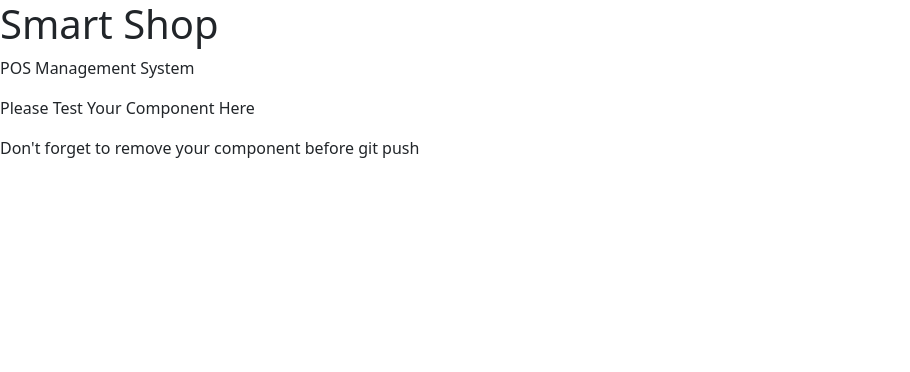
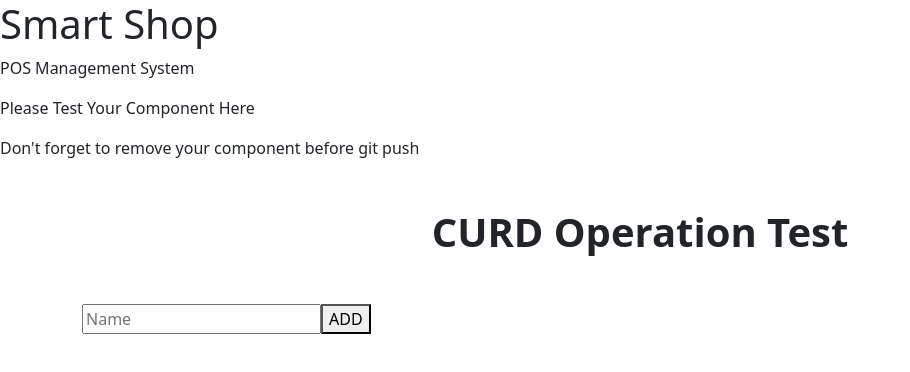
Before and after one commit to imRHB/smart-shop-client, a React (Create React App) app: page / in a window 1280 px wide. Shown: the top 372 px of the page, without its empty margins (0-910 px from the left). Built offline with nearby package versions, Linux system fonts and the light colour scheme.

Commit message:
mui lab package installed

```diff
--- a/package.json
+++ b/package.json
@@ -11,6 +11,7 @@
     "@fortawesome/free-solid-svg-icons": "^6.0.0",
     "@fortawesome/react-fontawesome": "^0.1.17",
     "@mui/icons-material": "^5.3.1",
+    "@mui/lab": "^5.0.0-alpha.68",
     "@mui/material": "^5.4.0",
     "@mui/styled-engine-sc": "^5.3.0",
     "@mui/styles": "^5.3.0",
--- a/src/App.js
+++ b/src/App.js
@@ -1,5 +1,6 @@
 import 'bootstrap/dist/css/bootstrap.min.css';
 import './App.css';
+import CrudTest from "./pages/Dashboard/CrudTest/CrudTest";
 
 function App() {
   return (
@@ -10,7 +11,7 @@ function App() {
       <p>Don't forget to remove your component before git push</p>
 
       {/* TEST YOUR COMPONENT HERE */}
-
+      <CrudTest />
     </div>
   );
 }
--- /dev/null
+++ b/src/pages/Dashboard/CrudTest/CrudTest.js
@@ -0,0 +1,58 @@
+import React, { useEffect, useState } from 'react';
+import axios from "axios";
+import { Container } from "react-bootstrap";
+
+const CrudTest = () => {
+    const [users, setUsers] = useState([]);
+
+    const [name, setName] = useState('');
+
+    console.log(users);
+
+    /* useEffect(() => {
+        axios.get('https://jsonplaceholder.typicode.com/users')
+            .then(res => {
+                setUsers(res.data);
+            })
+    }, []); */
+
+    const handleOnBlur = (e) => {
+        const name = e.target.value;
+        setName(name);
+    };
+
+    const handleAdd = () => {
+        console.log('clicked');
+    };
+
+    const handleSubmit = (e) => {
+        e.preventDefault();
+
+        console.log(e.target.value);
+    };
+
+    return (
+        <div>
+            <Container>
+                <h1 className="text-center my-5 fw-bold">CURD Operation Test</h1>
+
+                {
+                    users.map(user => <h4>
+                        {user.name}
+                    </h4>)
+                }
+
+                <div>
+                    <p>{name}</p>
+                </div>
+
+                <form onSubmit={handleSubmit}>
+                    <input type="text" placeholder="Name" onBlur={handleOnBlur} />
+                    <button type="submit">ADD</button>
+                </form>
+            </Container>
+        </div>
+    );
+};
+
+export default CrudTest;
```
Also changed, not shown: 1 other file (tests, documents, lock files or other folders).
